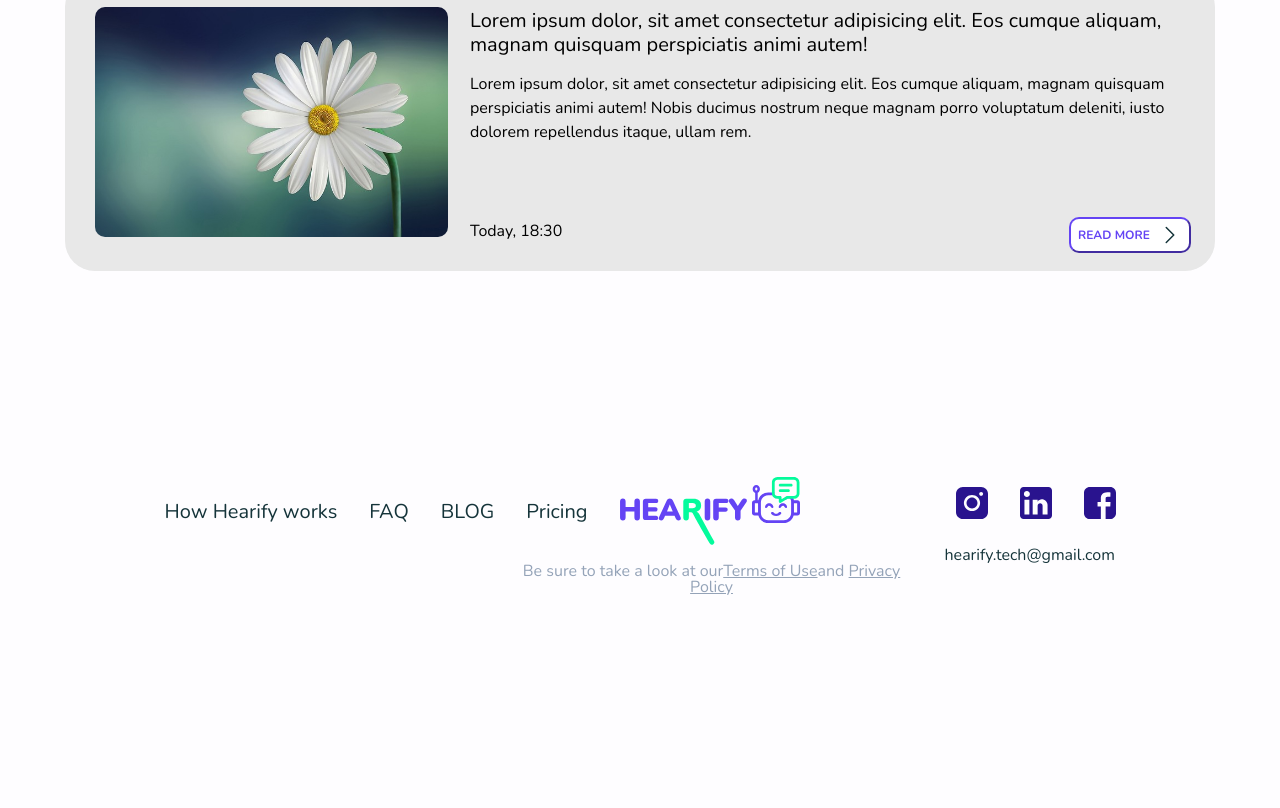
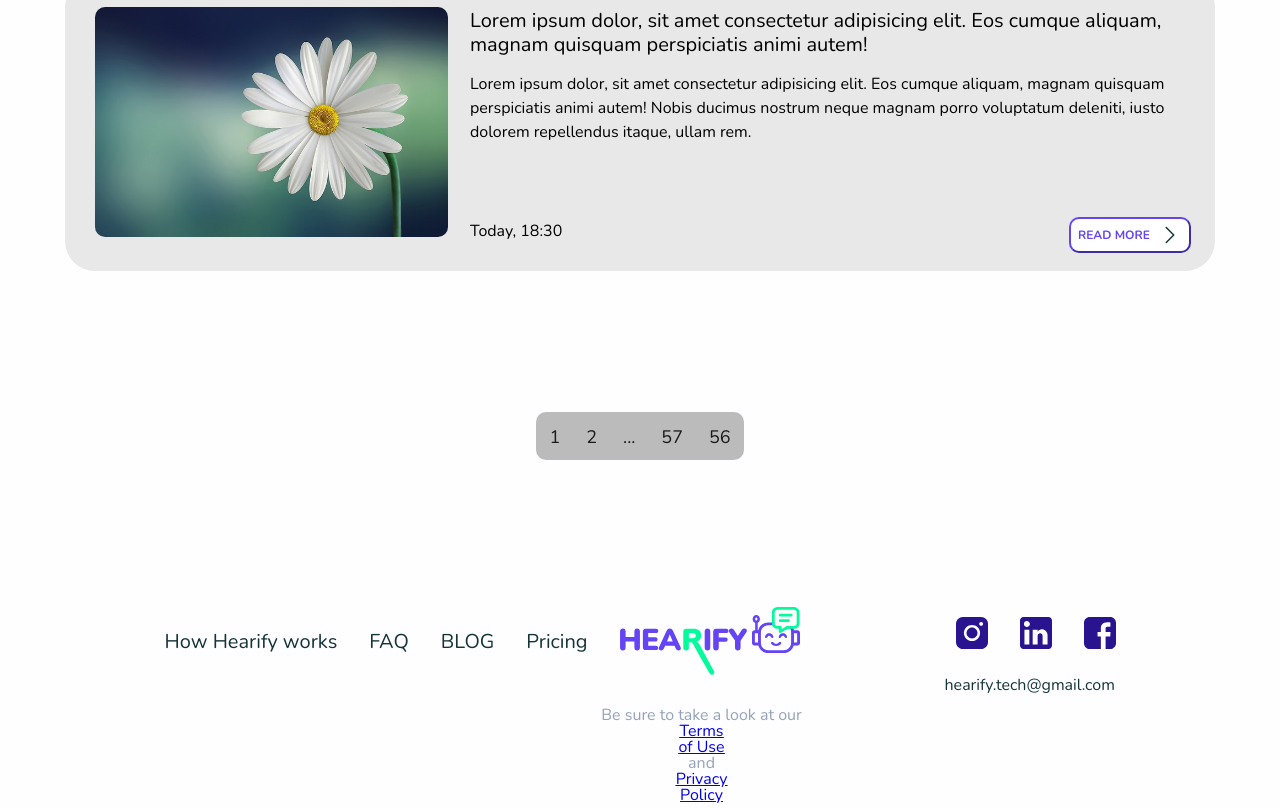
Before and after one commit to Hearify/hearify-landing, a Gatsby site: page / in a window 1280 px wide. Shown: the part 1057-1865 px from the top of the page. Before the commit the page ends 1735 px from the top, so only its background shows below. Built offline with nearby package versions, Linux system fonts and the light colour scheme; Gatsby itself is replaced by a stand-in of ours.

Commit message:
Added BlogpostNavBar, Updated Terms css

```diff
--- a/src/components/Footer.js
+++ b/src/components/Footer.js
@@ -46,19 +46,18 @@ function Footer() {
             <img alt="logo" loading="lazy" src={logo_logo} />
           </a>
           <div className="terms">
-            Be sure to take a look at our
-            <a
-              className="terms-link"
-              href="https://terms-of-service.hearify.org/"
-            >
-              <u>Terms of Use</u>
-            </a>
-            and{" "}
-            <a
-              href="https://privacy-policy.hearify.org/"
-              className="terms-link"
-            >
-              <u>Privacy Policy</u>
+            <div className="DeskTerms">Be sure to take a look at our </div>
+            <a href="#">
+              <u>
+                Terms <div className="DeskTerms">of Use</div>
+              </u>
+            </a>{" "}
+            <div className="DeskTerms">and</div>{" "}
+            <a href="#">
+              <u>
+                Privacy{" "}
+                <div className="DeskTerms">Policy</div>
+              </u>
             </a>
           </div>
         </div>
--- /dev/null
+++ b/src/components/NavBarPosts.js
@@ -0,0 +1,28 @@
+import React from "react"
+import "../components/style.css"
+
+function NavBarPosts() {
+  return (
+    <div className="PagNavBar">
+      <ul className="ul-NavBar">
+        <li className="li-NavBar">
+          <a href="#">1</a>
+        </li>
+        <li className="li-NavBar">
+          <a href="#">2</a>
+        </li>
+        <li className="li-NavBar">
+          <a href="#">...</a>
+        </li>
+        <li className="li-NavBar">
+          <a href="#">57</a>
+        </li>
+        <li className="li-NavBar">
+          <a href="#">56</a>
+        </li>
+      </ul>
+    </div>
+  )
+}
+
+export default NavBarPosts
--- a/src/components/style.css
+++ b/src/components/style.css
@@ -380,8 +380,8 @@ body {
 
 .terms {
   position: absolute;
-  left: -100px;
-  top: 86px;
+  left: -110px;
+  top: 100px;
 
   width: 384px;
 
@@ -456,7 +456,48 @@ body {
   background-color: white;
 }
 
-.blog-name-p {
+.PagNavBar {
+  display: flex;
+  width: 100%;
+  height: 80px;
+  margin-top: 50px;
+  justify-content: center;
+}
+
+.ul-NavBar {
+  list-style-type: none;
+  text-align: center;
+  vertical-align: middle;
+  border-radius: 10px;
+  padding: 0;
+  overflow: hidden;
+  background-color: #bbbbbb;
+}
+
+.li-NavBar {
+  float: left;
+}
+
+.li-NavBar a {
+  display: block;
+  color: #1a1a1a;
+  text-align: center;
+  padding: 13px;
+  text-decoration: none;
+  font-size: 18px;
+}
+.MobTerms {
+  display: none;
+}
+
+.TermsOfUse{
+  display: flex;
+  justify-content: center;
+  flex-direction: row;
+}
+
+li-NavBar a:hover {
+  background-color: #111111;
 }
 
 @media (max-width: 1245px) {
@@ -556,6 +597,10 @@ body {
     bottom: -120%;
   }
 
+  .MobTerms {
+    display: flex;
+  }
+
   .footer-nav {
     display: flex;
     justify-content: space-between;
@@ -577,9 +622,19 @@ body {
     margin-top: -295px;
   }
 
+  .allterms {
+    left: 60px;
+  }
   .terms {
-    left: 60px;
+    left: 90px;
+  }
+
+  .DeskTerms {
     display: none;
+  }
+
+  .termsMobile {
+    display: flex;
   }
 
   .footer-logo {
@@ -648,6 +703,10 @@ body {
   .footer-nav {
     width: 600px;
   }
+
+  .terms {
+    left: 30px;
+  }
 }
 
 @media (max-width: 680px) {
@@ -684,8 +743,12 @@ body {
     left: 275px;
   }
 
-  .nav-bar{
+  .nav-bar {
     margin-left: 90px;
+  }
+
+  .terms {
+    left: -10px;
   }
 }
 
@@ -704,7 +767,7 @@ body {
     width: 400px;
   }
 
-  .footer-logo{
+  .footer-logo {
     width: 210px;
     height: 70px;
     padding-left: 0px;
@@ -713,11 +776,11 @@ body {
   .nav-link {
     font-size: 16px;
   }
-  .contacts{
+  .contacts {
     left: 55%;
   }
 
-  .nav-bar{
+  .nav-bar {
     margin-left: 50px;
   }
 }
--- a/src/pages/index.js
+++ b/src/pages/index.js
@@ -6,6 +6,7 @@ import { Helmet } from "react-helmet"
 import Content2 from "../components/Content2"
 import { useState } from "react"
 import MediaQuery from "react-responsive"
+import NavBarPosts from "../components/NavBarPosts"
 
 const IndexPage = () => {
   const [show, setShow] = useState(true)
@@ -28,6 +29,7 @@ const IndexPage = () => {
             <Content2 handleShow={handleShow} />
           )}
         </MediaQuery>
+        <NavBarPosts/>
 
         <Footer />
         <Helmet>
```
